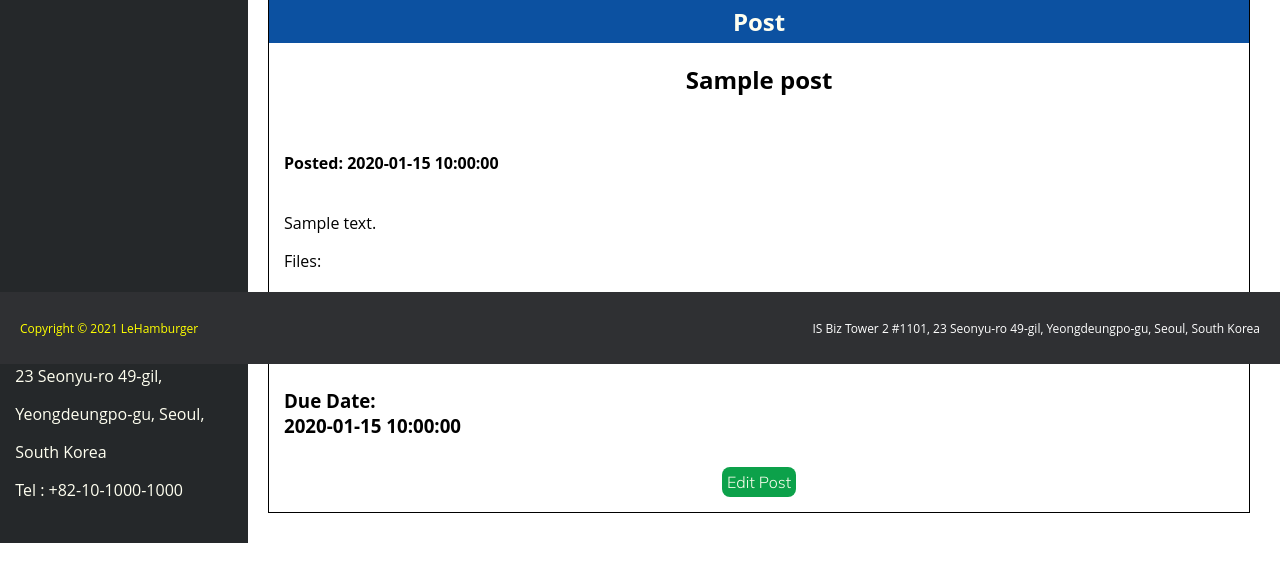
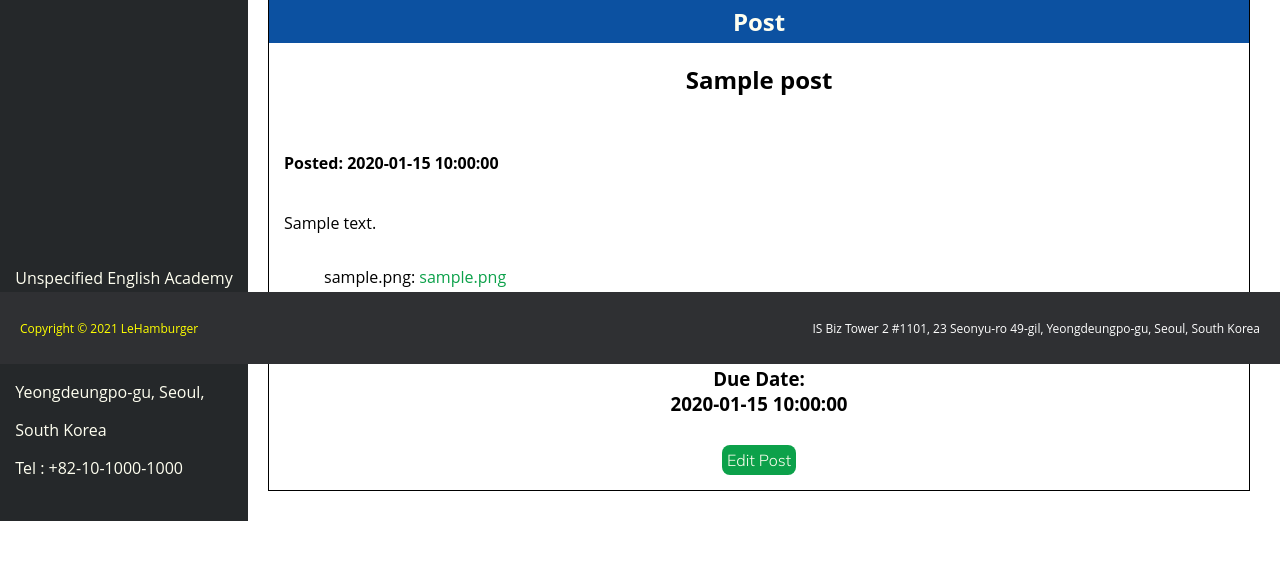
Before and after one commit to mahier8/batch14-project, a PHP site: page /index.php?action=course&courseid=1 in a window 1280 px wide. Shown: the part 436-1005 px from the top of the page. After the commit the page ends 957 px from the top, so only its background shows below. Run offline with PHP 8.4, Linux system fonts and the light colour scheme; tables that the repository leaves empty or names only in its code hold one stand-in row (values such as "Sample post"); grey boxes marked "Sample" are stand-in pictures; some libraries are stand-ins or nearby versions; some web fonts are replaced.

Commit message:
fixing bugs in the post updater

```diff
--- a/model/CourseManager.php
+++ b/model/CourseManager.php
@@ -143,7 +143,7 @@ class CourseManager extends Manager {
             $response->closeCursor();
         } else {
 
-            $response = $this->_connexion->prepare("UPDATE post SET title =:title, content = :content, due_date = dueDate, type = :type, file1_name = :file1_name,  file1_type = :file1_type, file1_link = :file1_link, file2_name = :file2_name, file2_type = :file2_type, file2_link = :file2_link, file3_name = :file3_name, file3_type = :file3_type, file3_link = :file3_link WHERE course_id = '$courseId' AND id = $hiddenid");
+            $response = $this->_connexion->prepare("UPDATE post SET title =:title, content = :content, due_date = :due_date, type = :type, file1_name = :file1_name,  file1_type = :file1_type, file1_link = :file1_link, file2_name = :file2_name, file2_type = :file2_type, file2_link = :file2_link, file3_name = :file3_name, file3_type = :file3_type, file3_link = :file3_link WHERE course_id = '$courseId' AND id = $hiddenid");
             $response->bindParam(':title', $params['pfTitle']);
             $response->bindParam(':due_date', $params['pfDueDate']);
             $response->bindParam(':type', $params['pfType']);
--- a/public/js/course.js
+++ b/public/js/course.js
@@ -97,7 +97,6 @@ for (let i = 0; i < editPost.length; i++) {
 
             if (postDueDateRaw.textContent != 0) {
                 postDueDate = new Date(postDueDateRaw.textContent +'Z').toISOString().substring(0, 10);
-                console.log(`Post Due Date Valid: ${postDueDate}`);
             } else {
                 postDueDate = null;
             }
--- a/public/styles/course.css
+++ b/public/styles/course.css
@@ -103,6 +103,12 @@ h1, h2{
     margin:10px;
 }
 
+.postFiles li{
+    list-style:none;
+    margin-left:0;
+
+}
+
 .postContainer {
     margin-top:10px;
     border: 1px solid black;
@@ -155,3 +161,7 @@ h1, h2{
 #hiddenid {
     display:none;
 }
+
+.dueDate {
+    text-align:center;
+}
--- a/public/styles/courseList.css
+++ b/public/styles/courseList.css
@@ -75,7 +75,6 @@
 }
 
 
-
 .elementDisplay {
     display:flex;
 }
--- a/view/course.php
+++ b/view/course.php
@@ -163,20 +163,20 @@
             <h4>Posted: <?= $post['post_date'] ?></h4>
             <p><?= $post['content'] ?></p>
 
-            <div>Files:
+            <div>
                 <ul class="postFiles">
 
-                    <?php if ($post['file1_name']) {
+                    <?php if ($post['file1_link']) {
                         echo '<li>' . $post['file1_type'] . ': <a href="' . $post['file1_link'] . '">' . $post['file1_name'] . '</a></li>';
                         } else {
                             echo '<li class="elementHidden">  <a> </a> </li>';
                         } ?>
-                    <?php if ($post['file2_name']) {
+                    <?php if ($post['file2_link']) {
                         echo '<li>' . $post['file2_type'] . ': <a href="' . $post['file2_link'] . '">' . $post['file2_name'] . '</a></li>';
                     } else {
                         echo '<li class="elementHidden">  <a> </a> </li>';
                     } ?>
-                    <?php if ($post['file3_name']) {
+                    <?php if ($post['file3_link']) {
                         echo '<li>' . $post['file3_type'] . ': <a href="' . $post['file3_link'] . '">' . $post['file3_name'] . '</a></li>';
                     } else {
                         echo '<li class="elementHidden">  <a> </a> </li>';
@@ -185,7 +185,7 @@
             </div>
 
             <?php if ($post['due_date'] != null) {
-                    echo '<h3>Due Date: <br>';
+                    echo '<h3 class="dueDate">Due Date: <br>';
                     echo   $post['due_date'] . '</h3>';
                     }; ?>
 
```
